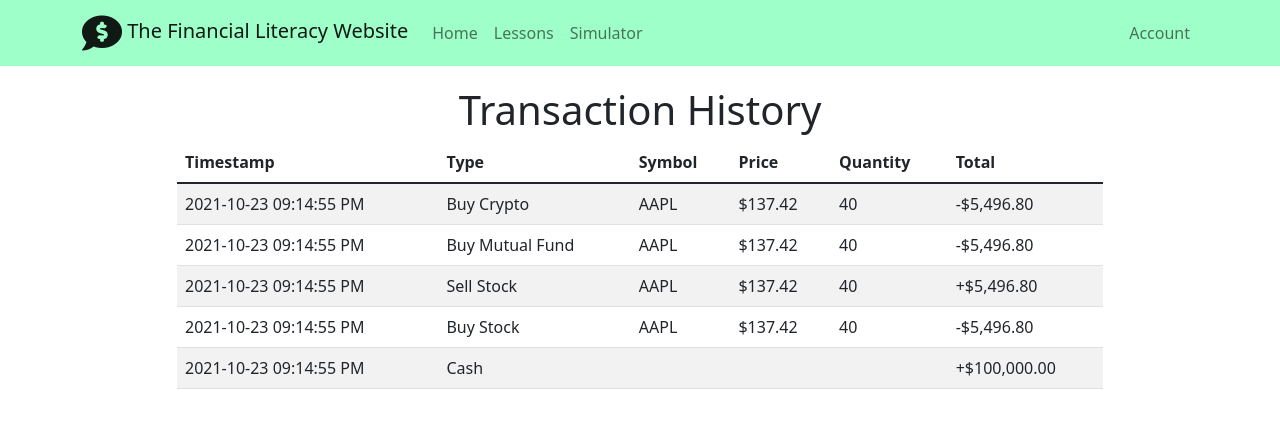
After one commit to tktsubota/calhacks8.0, a Flask app: page /history in a window 1280 px wide. The commit adds this page. Shown: the top 428 px of the page. Run offline with Flask 2, Linux system fonts and the light colour scheme; some libraries are stand-ins or nearby versions.

Commit message:
Add history page

```diff
--- a/application.py
+++ b/application.py
@@ -141,6 +141,11 @@ def sell() :
     return render_template('sell.html')
 
 
+@app.route('/history')
+def history() :
+    return render_template('history.html')
+
+
 @app.route("/logout")
 def logout() :
     flask_login.logout_user()
--- /dev/null
+++ b/templates/history.html
@@ -0,0 +1,69 @@
+{% extends "layout.html" %}
+
+{% block title %}
+    History
+{% endblock %}
+
+{% block main %}
+<div class="container">
+    <h1 class="text-center top-margin">Transaction History</h1>
+    <div class="row top-margin justify-content-center">
+        <div class="col col-10">
+            <table class="table table-striped">
+                <thead>
+                    <tr>
+                        <th scope="col">Timestamp</th>
+                        <th scope="col">Type</th>
+                        <th scope="col">Symbol</th>
+                        <th scope="col">Price</th>
+                        <th scope="col">Quantity</th>
+                        <th scope="col">Total</th>
+                    </tr>
+                </thead>
+                <tbody>
+                    <tr>
+                        <td>2021-10-23 09:14:55 PM</td>
+                        <td>Buy Crypto</td>
+                        <td>AAPL</td>
+                        <td>$137.42</td>
+                        <td>40</td>
+                        <td>-$5,496.80</td>
+                    </tr>
+                    <tr>
+                        <td>2021-10-23 09:14:55 PM</td>
+                        <td>Buy Mutual Fund</td>
+                        <td>AAPL</td>
+                        <td>$137.42</td>
+                        <td>40</td>
+                        <td>-$5,496.80</td>
+                    </tr>
+                    <tr>
+                        <td>2021-10-23 09:14:55 PM</td>
+                        <td>Sell Stock</td>
+                        <td>AAPL</td>
+                        <td>$137.42</td>
+                        <td>40</td>
+                        <td>+$5,496.80</td>
+                    </tr>
+                    <tr>
+                        <td>2021-10-23 09:14:55 PM</td>
+                        <td>Buy Stock</td>
+                        <td>AAPL</td>
+                        <td>$137.42</td>
+                        <td>40</td>
+                        <td>-$5,496.80</td>
+                    </tr>
+                    <tr>
+                        <td>2021-10-23 09:14:55 PM</td>
+                        <td>Cash</td>
+                        <td></td>
+                        <td></td>
+                        <td></td>
+                        <td>+$100,000.00</td>
+                    </tr>
+                </tbody>
+            </table>
+        </div>
+    </div>
+</div>
+{% endblock %}
--- a/templates/simulator.html
+++ b/templates/simulator.html
@@ -28,7 +28,7 @@
     </div>
     <div class="row">
         <div class="col">
-            <h3 style="display:inline; margin-right: 0.5em;">Current Holdings</h3><a class="link" href="/history">History</a>
+            <h3 style="display:inline; margin-right: 0.5em;">Current Holdings</h3><a class="link" href="/history">Transaction History</a>
         </div>
     </div>
     <div class="row top-margin">
```
